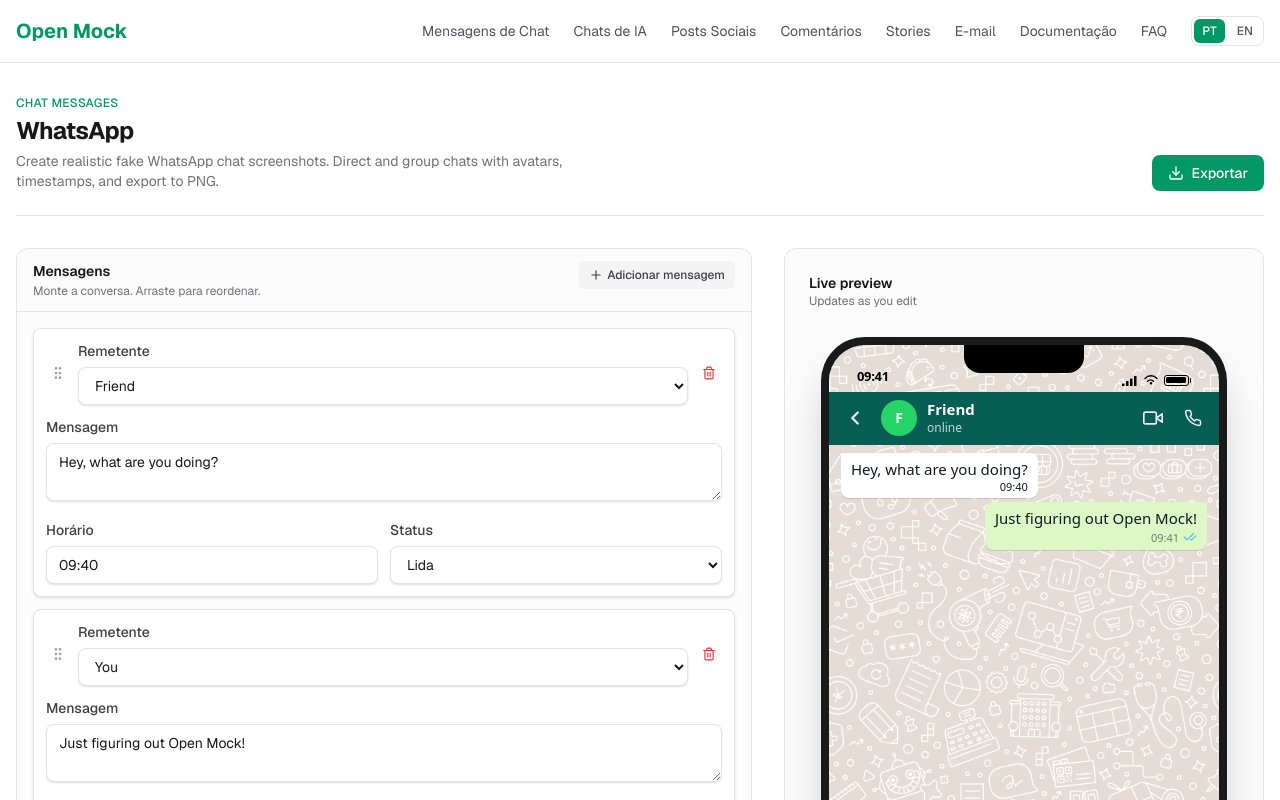
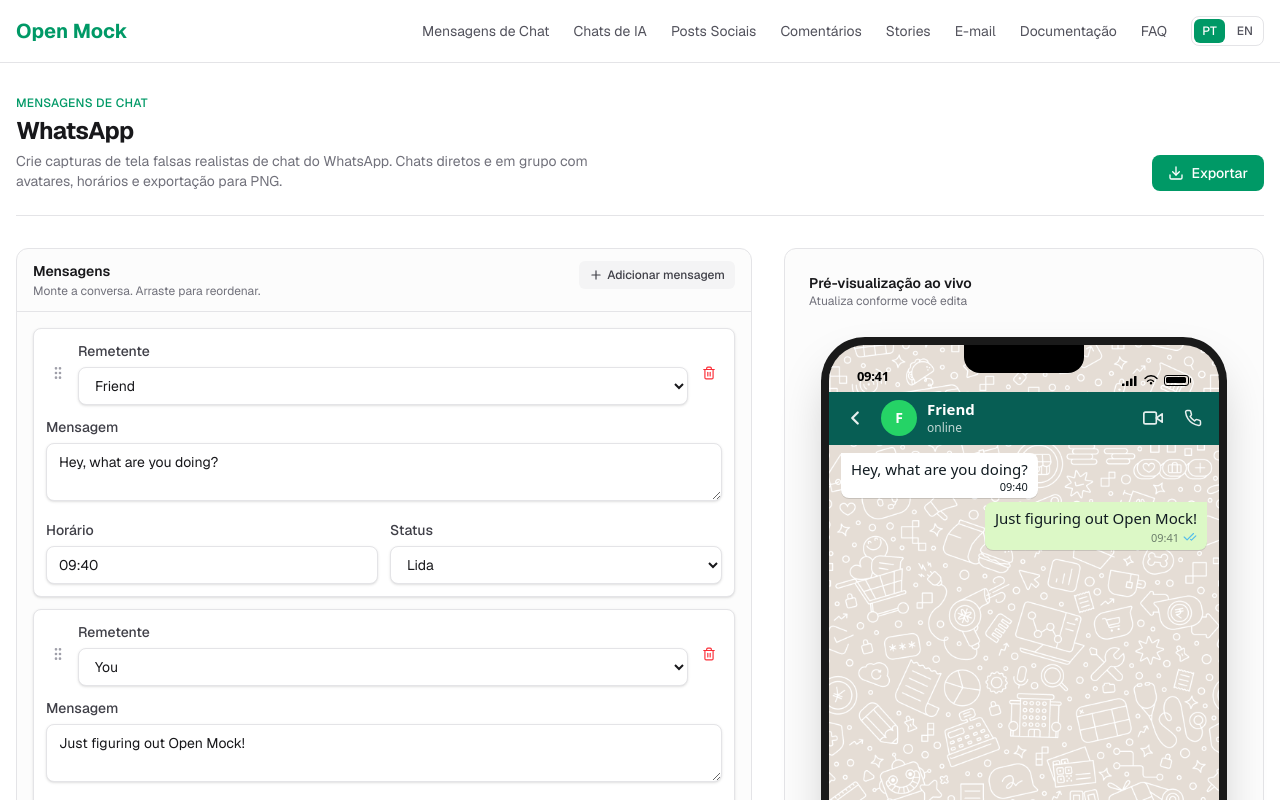
Before and after one commit to lucianodiisouza/open-mock, a Next.js app: page /pt-BR/generators/whatsapp in a window 1280 px wide. Shown: the top 800 px of the page. Built offline with nearby package versions, Linux system fonts and the light colour scheme.

Commit message:
feat(i18n): localize generator shell

```diff
--- a/src/components/editor/GeneratorShell.tsx
+++ b/src/components/editor/GeneratorShell.tsx
@@ -1,8 +1,8 @@
 "use client";
 
 import { useEffect, useRef } from "react";
+import { useTranslations } from "next-intl";
 import type { PlatformConfig } from "@/lib/platform-registry";
-import { CATEGORY_LABELS } from "@/lib/platform-registry";
 import { useGeneratorStore } from "@/stores/generator-store";
 import { DeviceFrame } from "@/components/chrome/DeviceFrame";
 import { PlatformPreview } from "@/components/platforms/PlatformPreview";
@@ -14,9 +14,12 @@
 
 interface GeneratorShellProps {
   platform: PlatformConfig;
+  seoDescription: string;
 }
 
-export function GeneratorShell({ platform }: GeneratorShellProps) {
+export function GeneratorShell({ platform, seoDescription }: GeneratorShellProps) {
+  const tCategories = useTranslations("categories");
+  const t = useTranslations("generator");
   const previewRef = useRef<HTMLDivElement>(null);
   const init = useGeneratorStore((s) => s.init);
   const data = useGeneratorStore((s) => s.data);
@@ -65,13 +68,13 @@
       <div className="mb-8 flex flex-col gap-4 border-b border-zinc-200 pb-6 sm:flex-row sm:items-end sm:justify-between dark:border-zinc-800">
         <div>
           <p className="text-xs font-medium uppercase tracking-wide text-emerald-600">
-            {CATEGORY_LABELS[platform.category]}
+            {tCategories(platform.category)}
           </p>
           <h1 className="mt-1 text-2xl font-bold tracking-tight text-zinc-900 dark:text-zinc-50">
             {platform.name}
           </h1>
           <p className="mt-1 max-w-xl text-sm text-zinc-500 dark:text-zinc-400">
-            {platform.seo.description}
+            {seoDescription}
           </p>
         </div>
         <ExportButton
@@ -101,10 +104,10 @@
             <div className="mb-4 flex items-center justify-between">
               <div>
                 <h2 className="text-sm font-semibold text-zinc-900 dark:text-zinc-100">
-                  Live preview
+                  {t("livePreview")}
                 </h2>
                 <p className="text-xs text-zinc-500 dark:text-zinc-400">
-                  Updates as you edit
+                  {t("updatesAsYouEdit")}
                 </p>
               </div>
             </div>
```
